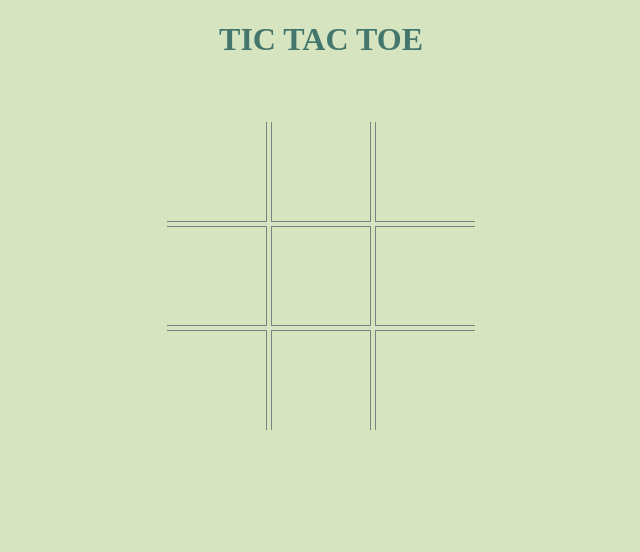
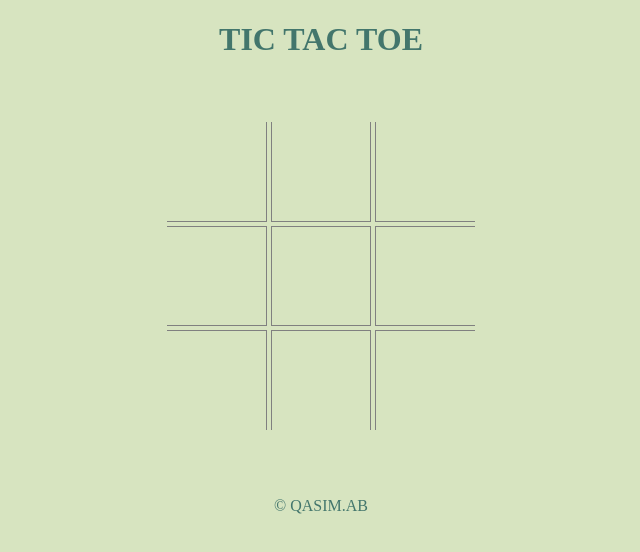
Before and after one commit to qasimbadruddin/xox, a plain HTML site: page index.html in a window 1280 px wide. Shown: the whole page, without its empty margins (319-959 px from the left). Drawn offline with Linux system fonts and the light colour scheme.

Commit message:
Update index.html

```diff
--- a/index.html
+++ b/index.html
@@ -45,6 +45,7 @@
                 </div>
             </div>
         </div>
+        <footer>© QASIM.AB</footer>
     </body>
     <script src="script.js"></script>
 </body>
```
